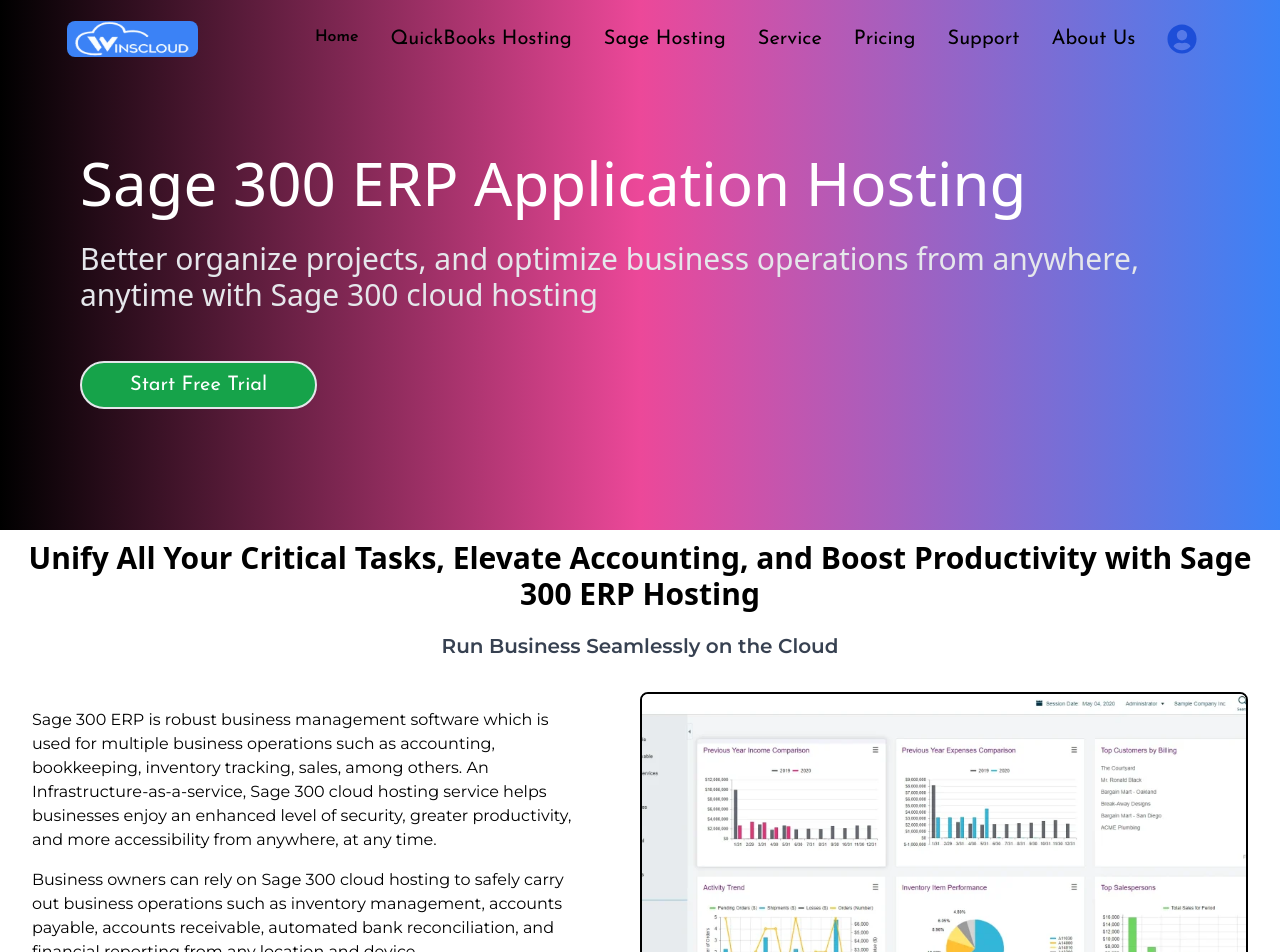
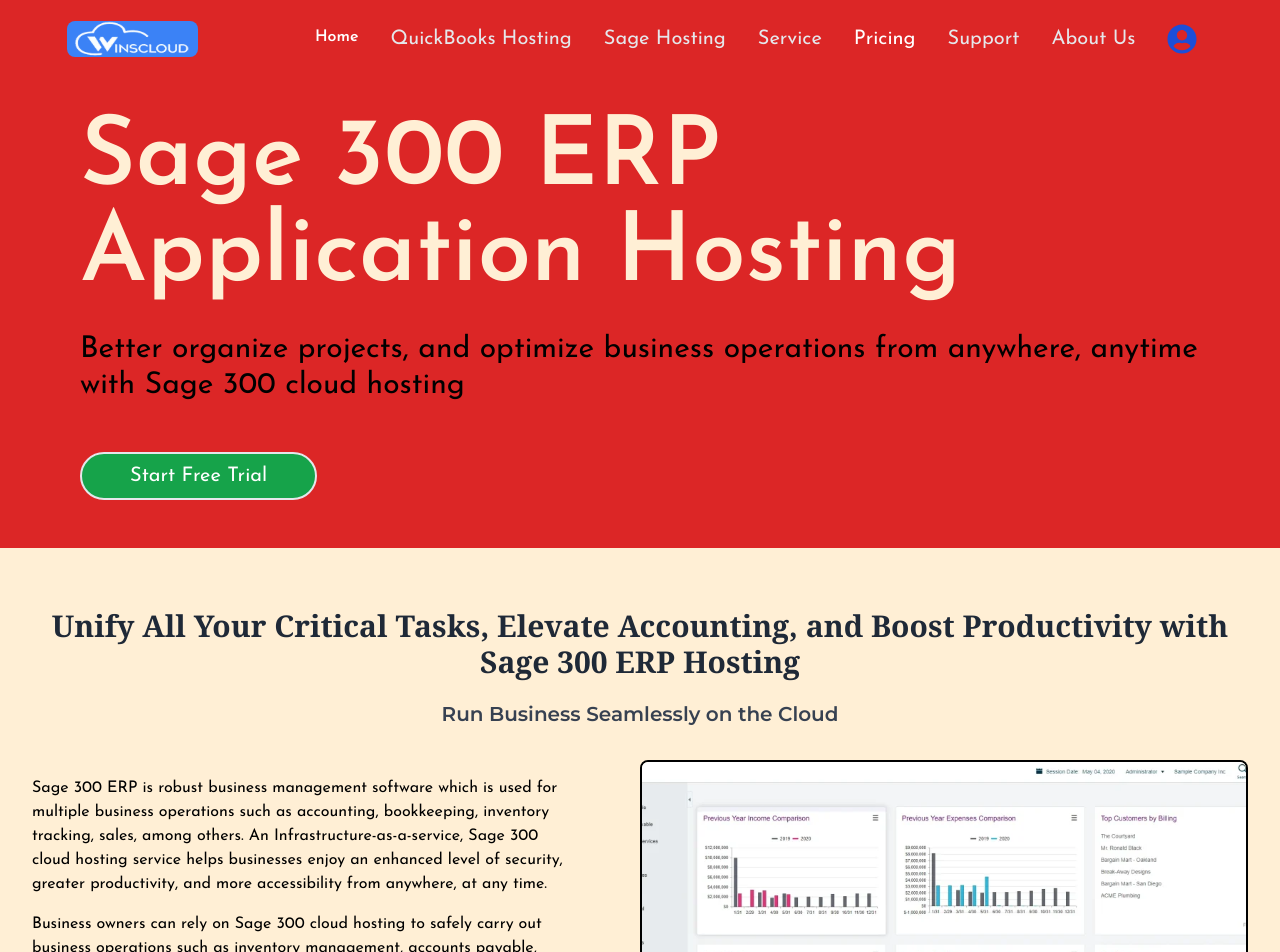
Before and after one commit to viraj-008/winsCloud, a React (Vite) app: page /sage-300-hosting in a window 1280 px wide. Shown: the top 952 px of the page. Built offline with nearby package versions, Linux system fonts and the light colour scheme.

Commit message:
images add

```diff
--- a/src/components/Navbar.tsx
+++ b/src/components/Navbar.tsx
@@ -85,10 +85,10 @@
     };
 
     return (
-        <div className={`fixed w-full z-50 transition-all duration-300
+        <div className={`fixed w-full z-50  transition-all duration-300
             bg-white lg:bg-transparent
-            ${isScrolled ? "lg:bg-white/95 shadow-lg" : ""}`}>
-            <div className="flex flex-wrap justify-between p-4 items-center lg:justify-around">
+            ${isScrolled ? "lg:bg-white/95 shadow-lg " : ""}`}>
+            <div className="flex flex-wrap justify-between p-4  items-center lg:justify-around">
                 <Link to="/">
                     <img className="bg-blue-500 px-2 h-9 rounded-lg" src="./images/logo/wins.avif" alt="Logo" />
                 </Link>
@@ -103,12 +103,12 @@
                 </button>
 
                 {/* Nav Menu */}
-                <div className={`w-full lg:w-auto lg:flex lg:items-center transition-all duration-500 ease-in-out
+                <div className={`w-full  lg:w-auto lg:flex  rounded-lg  lg:items-center transition-all duration-500 ease-in-out
                     ${isMobileMenuOpen ? 'block' : 'hidden lg:block'}`}>
 
                     <Link to="/"
                         className={`w-full lg:w-auto py-2 px-4 mb-1 hidden font-josefin font-semibold md:block hover:scale-105 transition-all duration-300
-                        ${isScrolled ? "text-black" : "text-black lg:text-black"}`}
+                        ${isScrolled ? "text-black" : "text-black lg:text-white"}`}
                         onClick={() => setIsMobileMenuOpen(false)}
                     >
                         Home
@@ -119,8 +119,8 @@
                             {item.dropdown.length > 0 ? (
                                 <button
                                     onClick={() => toggleMobileDropdown(index)}
-                                    className={`w-full lg:w-auto py-2 px-4 text-[20px] hover:scale-105  transition-all duration-300 font-josefin flex justify-between items-center
-                                    ${isScrolled ? "text-black" : "text-black lg:text-black"}`}
+                                    className={`w-full  lg:w-auto py-2 px-4 text-[20px] hover:scale-105  transition-all duration-300 font-josefin flex justify-between items-center
+                                    ${isScrolled ? "text-black" : "text-black lg:text-gray-200 "}`}
                                     aria-expanded={mobileDropdowns[index]}
                                 >
                                     {item.name}
@@ -130,7 +130,7 @@
                                 <Link
                                     to={`/${String(item.name).toLowerCase().replace(/\s+/g, "-")}`}
                                     className={`w-full lg:w-auto py-2 px-4 text-[20px] hover:scale-105 transition-all duration-300 font-josefin flex justify-between items-center
-                                    ${isScrolled ? "text-black" : "text-black lg:text-black"}`}
+                                    ${isScrolled ? "text-black" : "text-black lg:text-white"}`}
                                     onClick={() => setIsMobileMenuOpen(false)}
                                 >
                                     {item.name}
--- a/src/components/quickBook/QickBooks_Hosting.tsx
+++ b/src/components/quickBook/QickBooks_Hosting.tsx
@@ -48,7 +48,7 @@
   return (
     <>
       <div className="h-auto w-full pb-10">
-        <div className="w-full flex bg-gradient-to-r from-black via-pink-500 to-blue-500 pt-20 px-5 md:px-20 items-center min-h-[530px]">
+        <div className="w-full flex bg-[url('/images/Home/cloude.jpg')] bg-cover bg-center  pt-20 px-5 md:px-20 items-center min-h-[530px]">
           <div className="w-full text-center md:text-left">
             <h1 className="text-white text-3xl md:text-6xl leading-tight">
               Trusted QuickBooks Hosting Provider
--- a/src/components/quickBook/QuickBook_enterprice.tsx
+++ b/src/components/quickBook/QuickBook_enterprice.tsx
@@ -55,7 +55,7 @@
   return (
        <>
     <div className="h-auto w-full pb-10">
-               <div className="w-full flex bg-gradient-to-r from-black via-pink-500 to-blue-500 pt-20 px-5 md:px-20 items-center min-h-[530px]">
+               <div className="w-full flex bg-[url('/images/Home/cloude.jpg')] bg-cover bg-center pt-20 px-5 md:px-20 items-center min-h-[530px]">
                    <div className="w-full text-center md:text-left">
                        <h1 className="text-white text-3xl md:text-6xl leading-tight">
                        QuickBooks Enterprise Hosting
--- a/src/components/quickBook/QuickBook_pos.tsx
+++ b/src/components/quickBook/QuickBook_pos.tsx
@@ -42,7 +42,7 @@
   return (
          <>
         <div className="h-auto w-full pb-10">
-                   <div className="w-full flex bg-gradient-to-r from-black via-pink-500 to-blue-500 pt-20 px-5 md:px-20 items-center min-h-[530px]">
+                   <div className="w-full flex bg-[url('/images/Home/cloude.jpg')] bg-cover bg-center pt-20 px-5 md:px-20 items-center min-h-[530px]">
                        <div className="w-full text-center md:text-left">
                            <h1 className="text-white text-3xl md:text-6xl leading-tight">
                            QuickBooks POS Hosting
--- a/src/components/quickBook/QuickBook_prem.tsx
+++ b/src/components/quickBook/QuickBook_prem.tsx
@@ -49,7 +49,7 @@
   return (
     <>
     <div className="h-auto w-full pb-10">
-               <div className="w-full flex bg-gradient-to-r from-black via-pink-500 to-blue-500 pt-20 px-5 md:px-20 items-center min-h-[530px]">
+               <div className="w-full flex bg-[url('/images/Home/cloude.jpg')] bg-cover bg-center  pt-20 px-5 md:px-20 items-center min-h-[530px]">
                    <div className="w-full text-center md:text-left">
                        <h1 className="text-white text-3xl md:text-6xl leading-tight">
                        QuickBooks Premier Hosting
--- a/src/components/quickBook/QuickBook_pro.tsx
+++ b/src/components/quickBook/QuickBook_pro.tsx
@@ -43,7 +43,7 @@
   return (
     <>
      <div className="h-auto w-full pb-10">
-                <div className="w-full flex bg-gradient-to-r from-black via-pink-500 to-blue-500 pt-20 px-5 md:px-20 items-center min-h-[530px]">
+                <div className="w-full flex bg-[url('/images/Home/cloude.jpg')] bg-cover bg-center pt-20 px-5 md:px-20 items-center min-h-[530px]">
                     <div className="w-full text-center md:text-left">
                         <h1 className="text-white text-3xl md:text-6xl leading-tight">
                         QuickBooks Pro Hosting
--- a/src/components/quickBook/QuickBooks_Desktop.tsx
+++ b/src/components/quickBook/QuickBooks_Desktop.tsx
@@ -62,7 +62,7 @@
     return (
         <>
             <div className="h-auto w-full pb-10">
-                <div className="w-full flex bg-gradient-to-r from-black via-pink-500 to-blue-500 pt-20 px-5 md:px-20 items-center min-h-[530px]">
+                <div className="w-full flex bg-[url('/images/Home/cloude.jpg')] bg-cover bg-center  pt-20 px-5 md:px-20 items-center min-h-[530px]">
                     <div className="w-full text-center md:text-left">
                         <h1 className="text-white text-3xl md:text-6xl leading-tight">
                         QuickBooks Desktop Cloud Hosting
--- a/src/components/quickBook/Quick_hosting_canada.tsx
+++ b/src/components/quickBook/Quick_hosting_canada.tsx
@@ -44,7 +44,7 @@
   return (
     <>
     <div className="h-auto w-full pb-10">
-               <div className="w-full flex bg-gradient-to-r from-black via-pink-500 to-blue-500 pt-20 px-5 md:px-20 items-center min-h-[530px]">
+               <div className="w-full flex bg-[url('/images/Home/cloude.jpg')] bg-cover bg-center  pt-20 px-5 md:px-20 items-center min-h-[530px]">
                    <div className="w-full text-center md:text-left">
                        <h1 className="text-white text-3xl md:text-6xl leading-tight">
                        QuickBooks Hosting Canada
--- a/src/components/sage/Sage_300Hosting.tsx
+++ b/src/components/sage/Sage_300Hosting.tsx
@@ -41,12 +41,13 @@
   return (
    <>
     <div className="h-auto w-full pb-10">
-      <div className="w-full flex bg-gradient-to-r from-black via-pink-500 to-blue-500 pt-20 px-5 md:px-20 items-center min-h-[530px]">
+      <div className="w-full flex pt-28 px-5 md:px-20 items-center bg-red-600 bg-cover bg-center">
         <div className="w-full text-center md:text-left">
-          <h1 className="text-white text-3xl md:text-6xl leading-tight">
+          <h1 className="font-semibold font-josefin bg-[#ffefd5]
+ text-transparent bg-clip-text text-3xl md:text-8xl ">
           Sage 300 ERP Application Hosting
           </h1>
-          <p className="text-base text-gray-200 md:text-3xl mt-4 md:mt-7">
+          <p className="text-base text-black font-josefin md:text-3xl mt-4 md:mt-7">
           Better organize projects, and optimize business operations from anywhere, anytime with Sage 300 cloud hosting
           </p>
           <Link to='/trial'><button className="mx-auto md:mx-0 flex border-2 my-6 md:my-12 bg-green-600 hover:bg-green-700 text-sm md:text-xl rounded-full px-5 md:px-12 text-white font-josefin py-2">
@@ -55,8 +56,8 @@
         </div>
       </div>
     </div>
-    <div className="md:-mt-[30px] -mt-6 px-4">
-      <h1 className="text-center text-lg md:text-3xl font-bold">
+    <div className="md:-mt-[-20px] text-gray-800 -mt-8 px-4">
+      <h1 className="text-center font-serif text-lg md:text-3xl font-bold">
       Unify All Your Critical Tasks, Elevate Accounting, and Boost Productivity with Sage 300 ERP Hosting
       </h1>
         <h1 className="font-semibold text-center font-montserrat mt-5 text-sm text-gray-700 md:text-xl">
@@ -66,11 +67,11 @@
 
     <div className="flex flex-col md:flex-row justify-between p-4 md:p-8">
       {/* Text Section */}
-      <div className="w-full md:w-[45%]">
-        <p className="font-montserrat my-2 md:my-4 text-sm md:text-base">
+      <div className=" font-josefin w-full md:w-[45%]">
+        <p className="  my-2 md:my-4 text-sm md:text-base">
         Sage 300 ERP is robust business management software which is used for multiple business operations such as accounting, bookkeeping, inventory tracking, sales, among others. An Infrastructure-as-a-service, Sage 300 cloud hosting service helps businesses enjoy an enhanced level of security, greater productivity, and more accessibility from anywhere, at any time.
         </p>
-        <p className="font-montserrat text-sm md:text-base">
+        <p className=" text-sm md:text-base">
         Business owners can rely on Sage 300 cloud hosting to safely carry out business operations such as inventory management, accounts payable, accounts receivable, automated bank reconciliation, and financial reporting from any location and device.
         </p>
       </div>
@@ -112,7 +113,7 @@
 
     </div>
 
-    <div className="bg-gray-200 w-[90%] mx-auto mt-8 rounded-lg flex flex-col items-center py-6">
+    <div className="bg-red-600 w-[90%] mx-auto mt-8 rounded-lg flex flex-col items-center py-6">
       <h1 className="text-center font-semibold font-kanit text-2xl px-4">
       Are you prepared to make your transition to cloud with Sage 300 Cloud Hosting?
       </h1>
--- a/src/index.css
+++ b/src/index.css
@@ -2,3 +2,7 @@
 @tailwind base;
 @tailwind components;
 @tailwind utilities;
+
+body {
+    @apply bg-[#ffefd5] min-h-screen;
+  }
```
Also changed, not shown: src/components/Home.tsx (+12 -11 lines), public/images/Home/7Gf69TkDxGzZPDGHpU4cN7.jpg (added), 1 other file (tests, documents, lock files or other folders).
